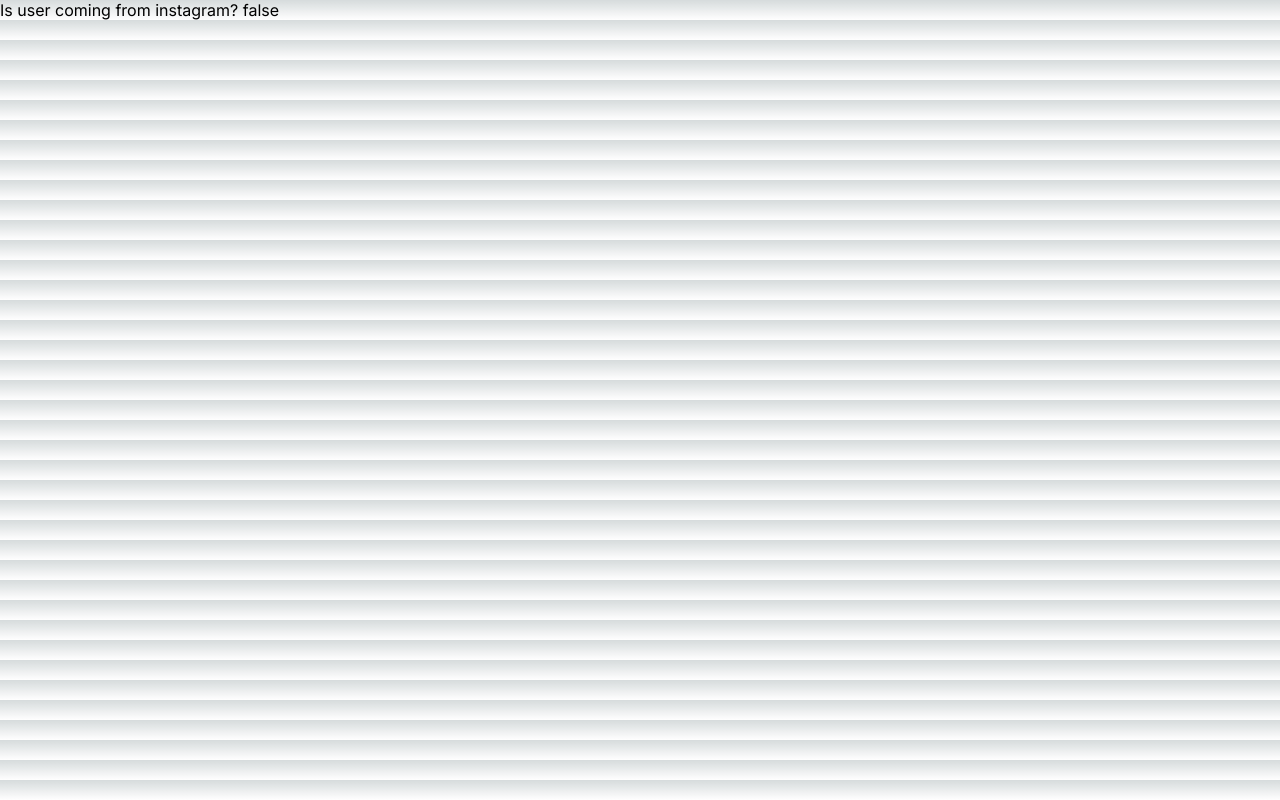
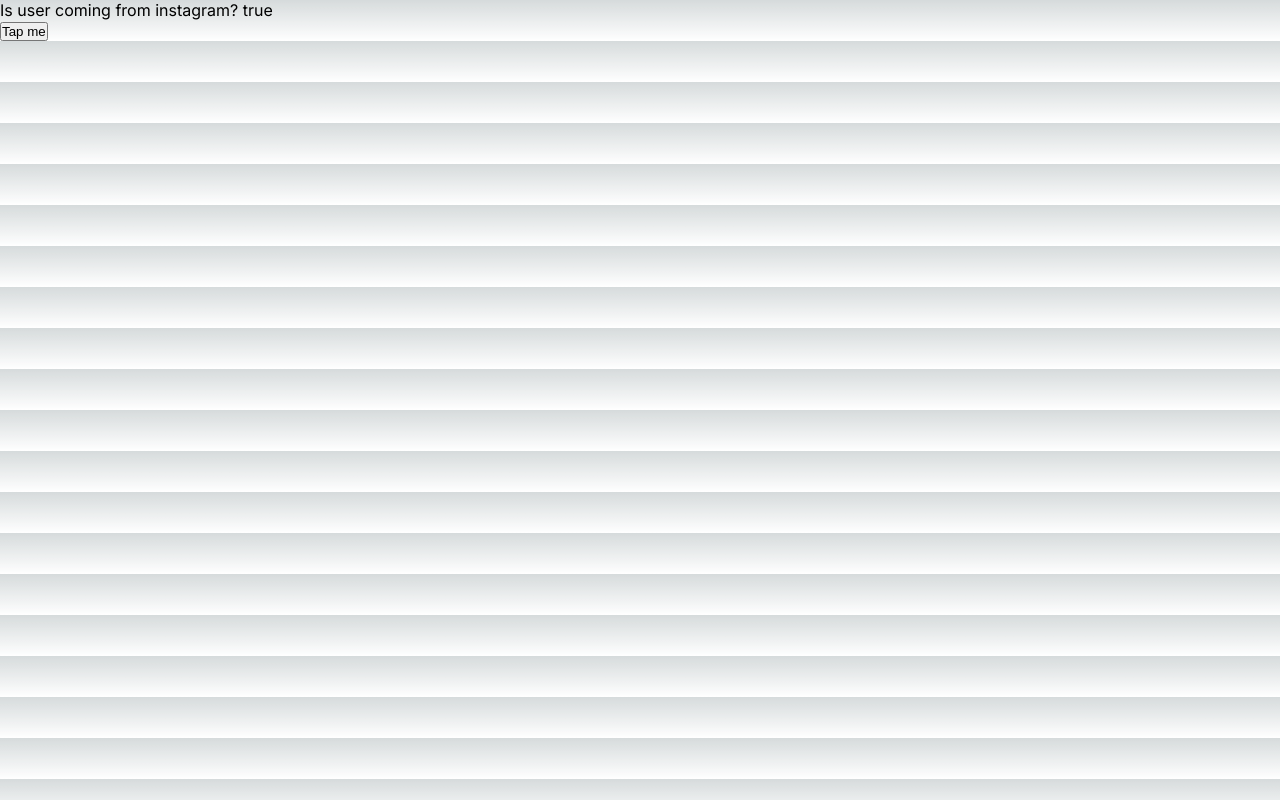
Before and after one commit to cemnisan/im-trying-something, a Next.js app: page / in a window 1280 px wide. Built offline with nearby package versions, Linux system fonts and the light colour scheme.

Commit message:
changes v12

```diff
--- a/app/page.js
+++ b/app/page.js
@@ -3,19 +3,28 @@
 import { useEffect, useState } from 'react'
 
 export default function Home() {
-  const [isInstagram, setIsInstagram] = useState(false)
+  const [isInstagram, setIsInstagram] = useState(true)
 
   useEffect(() => {
     let _isInstagram = document.referrer.includes("instagram")
     console.log(window.location.href)
     console.log(document.referrer.includes("instagram"))
-    setIsInstagram(_isInstagram)
+    setIsInstagram(true)
   })
+
+  function startIThrown(){
+    document.location = 'com.alsay.bidsee://';
+    setTimeout(function(){
+      if(confirm('You do not seem to have iThrown installed, do you want to go download it now?')){
+        document.location = 'https://beta.bidsee.app';
+      }
+    }, 300);
+  }
 
   function deneme() {
     if (isInstagram) {
-      var newURL = window.location.href.replace('https://', 'bidsee://')
-      window.location = "com.alsay.bidsee://"
+      /*var newURL = window.location.href.replace('https://', 'bidsee://')*/
+      window.location.replace("com.alsay.bidsee://")
       /*var change = false */
 
       /*setTimeout(() => {
@@ -46,7 +55,7 @@ export default function Home() {
   return (
     <div>
       <p>Is user coming from instagram? {`${isInstagram}`} </p>
-      {deneme()}
+      <button onClick={startIThrown}>Tap me</button>
     </div>
   )
 }
```
